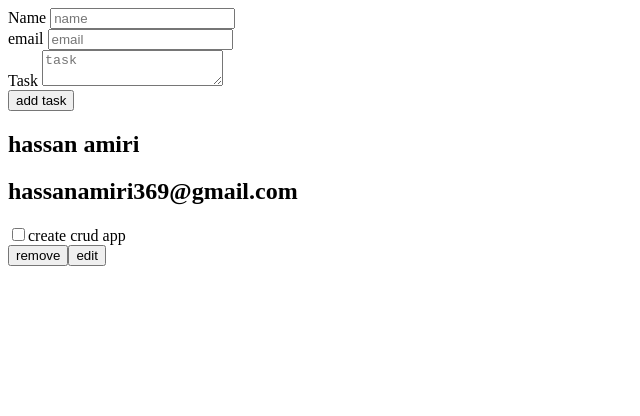
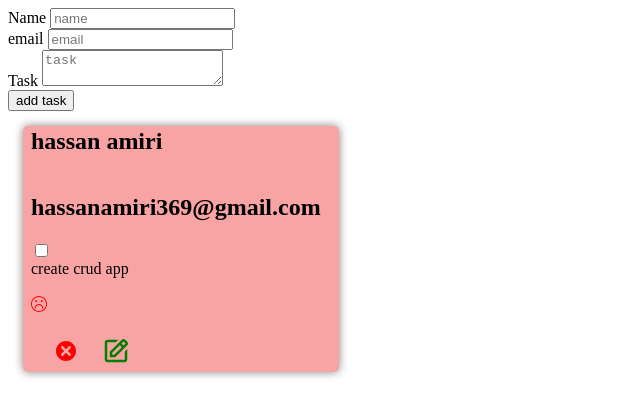
Before and after one commit to hassanamiri369/Typescript-Crud-Context-React, a React (Create React App) app: page / in a window 1280 px wide. Shown: the top 416 px of the page, without its empty margins (0-640 px from the left). Built offline with nearby package versions, Linux system fonts and the light colour scheme.

Commit message:
added edit , delete and face icons

```diff
--- a/src/App.tsx
+++ b/src/App.tsx
@@ -1,5 +1,12 @@
 import React, { useContext, useState, FormEvent } from 'react';
 import Modal from 'react-modal';
+import { BiEdit } from 'react-icons/bi';
+import { TiDelete } from 'react-icons/ti';
+
+import { TfiFaceSmile } from 'react-icons/tfi';
+import { TfiFaceSad } from 'react-icons/tfi';
+
+
 
 // Make sure to bind modal to your appElement (https://reactcommunity.org/react-modal/accessibility/)
 import { CrudContext } from './context/CrudContext';
@@ -10,13 +17,6 @@ Modal.setAppElement('#root');
 
 
 
-interface IModalData{
-  id : number ;
-  modalName : string;
-  modalEmail :string;
-  modalTask : string;
-  complete : boolean;
-}
 
 
 
@@ -138,12 +138,16 @@ function App() {
           {contextData.data ?
             <div className='container-data'>
               {contextData.data.map((item) => (
-                <div className='content' key={item.id}>
+                <div className={`${item.complete ? "done" : "doing"}`} key={item.id}>
                   <h2>{item.name}</h2>
                   <h2>{item.email}</h2>
+
                   <input type={'checkbox'} onChange={() => contextData.completeTask(item.id)} checked={item.complete} /><span>{item.task}</span><br />
-                  <button onClick={() => contextData.removeTask(item.id)}>remove</button>
-                  <button onClick={()=> handleModal(item)}>edit</button>
+                  <span>{item.complete ? <TfiFaceSmile color='green'/> : <TfiFaceSad color='red'/>}</span>
+                  <div className="icons-div">
+                  <TiDelete className='icons' onClick={() => contextData.removeTask(item.id)} color="red" />
+                  <BiEdit className='icons' onClick={()=> handleModal(item)} color="green" />
+                  </div>
                 </div>
               ))}
             </div> :
```
